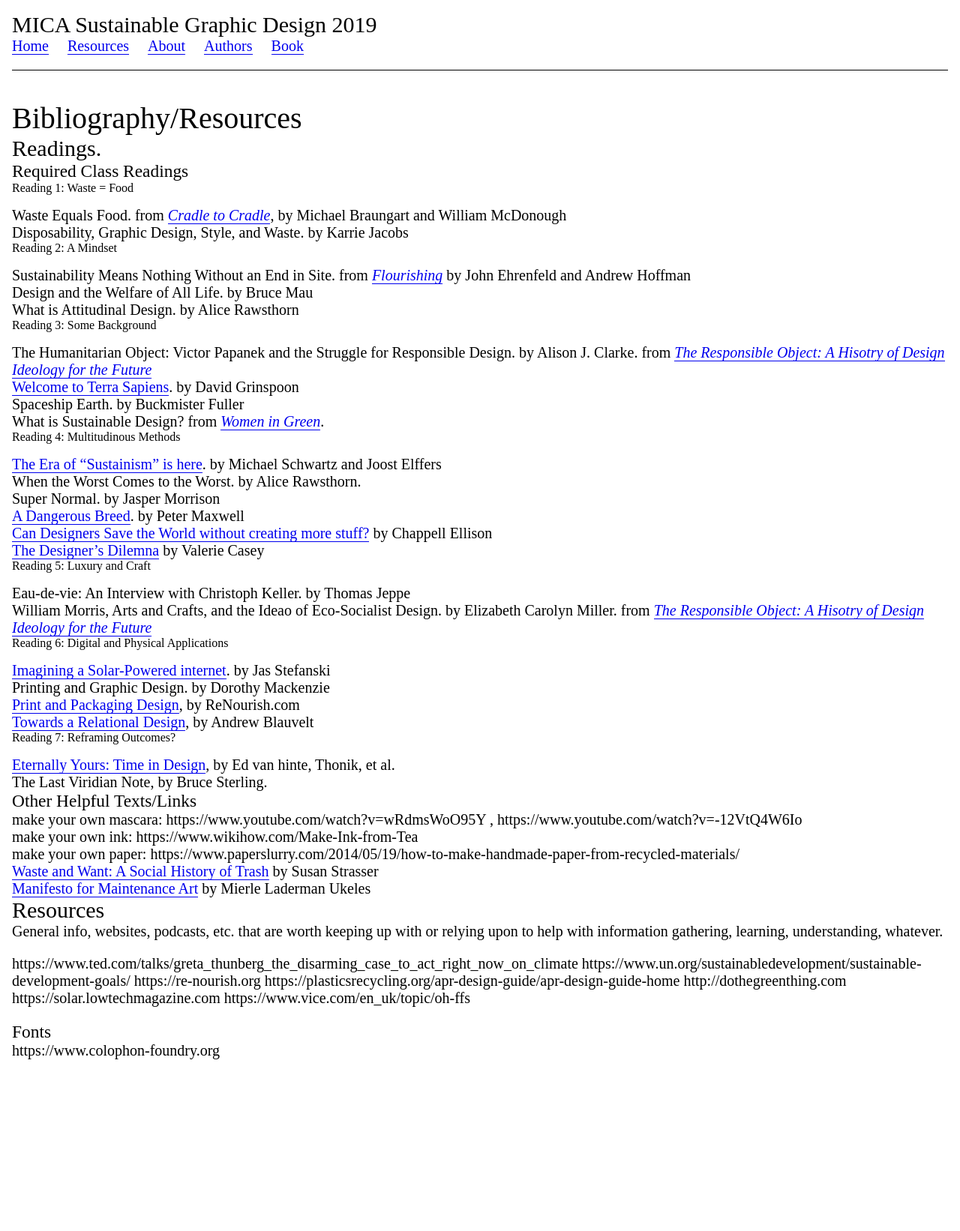
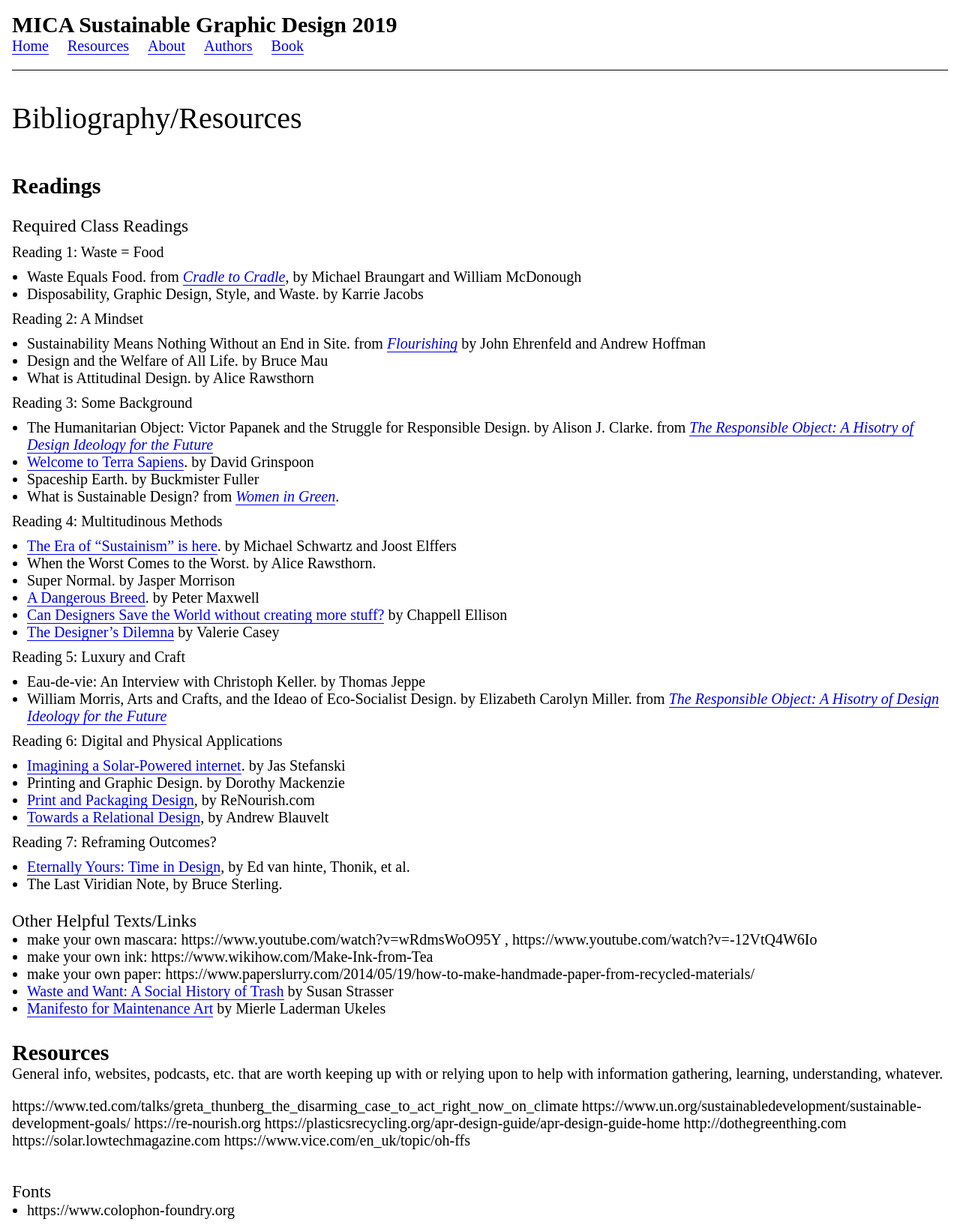
Before and after one commit to gd314-sgd/publication, a Jekyll site: the page built from resources.md, in a window 1280 px wide. Shown: the whole page at 75% size. Built offline with Jekyll 4.4.1, drawn with Linux system fonts in a browser that asks for light colours; our own code applies the rules of GitHub Pages for plain Markdown files; before the commit the page ends 1429 px from its top, so only the background shows below that.

Commit message:
Some css changes to make resources page look better

```diff
--- a/assets/css/_reset.scss
+++ b/assets/css/_reset.scss
@@ -14,7 +14,7 @@
 }
 
 ol, ul {
-  list-style: none;
+  padding-left: 1em;
 }
 
 img {
--- a/assets/css/style.scss
+++ b/assets/css/style.scss
@@ -15,9 +15,25 @@
 	font-size: 20px;
 }
 
+h1 {
+	padding-bottom: 0.5em;
+}
+
+h2 {
+	font-weight: 600;
+}
+
 h4 {
-	font-size: 16px;
-	padding-bottom: 1em;
+	padding-top: 0.5em;
+	padding-bottom: 0.5em;
+}
+
+* + h3 {
+	padding-top: 1em;
+}
+
+* + h2 {
+	padding-top: 1em;
 }
 
 p {
@@ -35,6 +51,7 @@
 
 	nav {
 		ul {
+			padding-left: 0;
 			li {
 				display: inline-block;
 
--- a/resources.md
+++ b/resources.md
@@ -1,6 +1,6 @@
 # Bibliography/Resources
 
-## Readings.
+## Readings
 
 ### Required Class Readings
 
```
